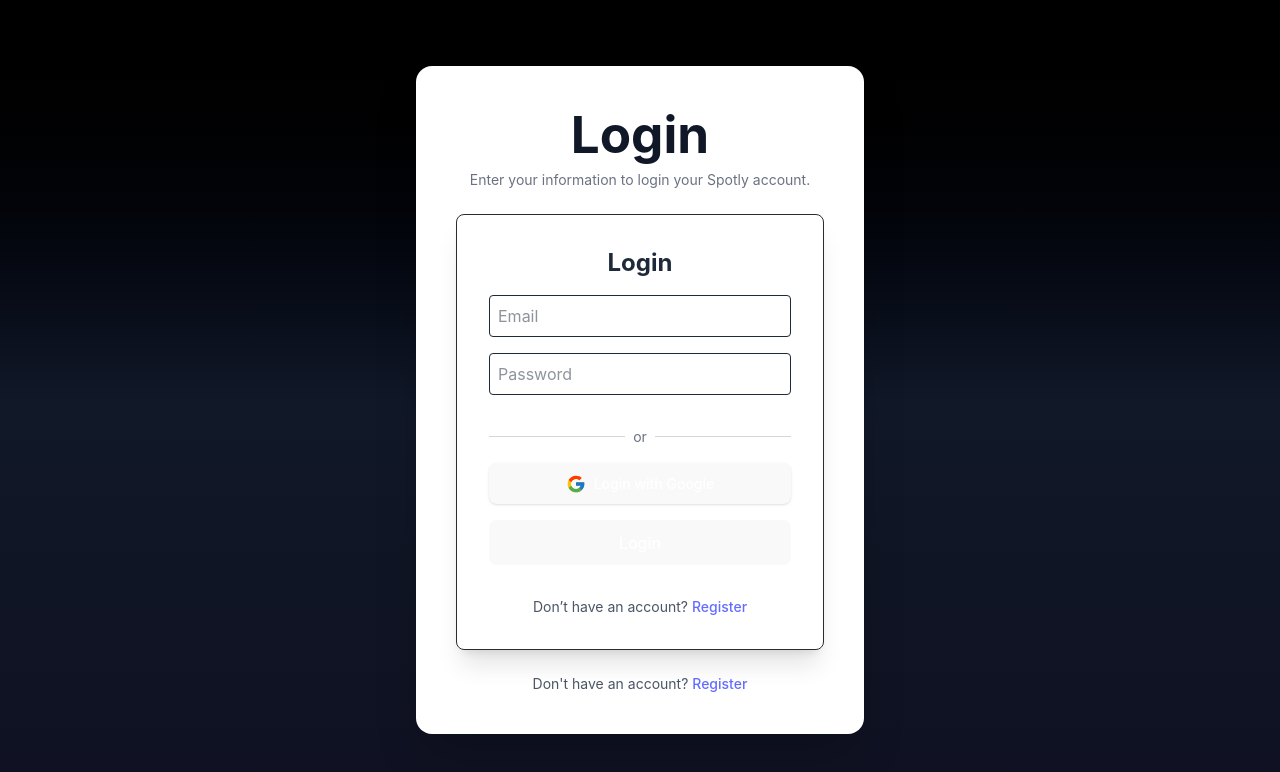
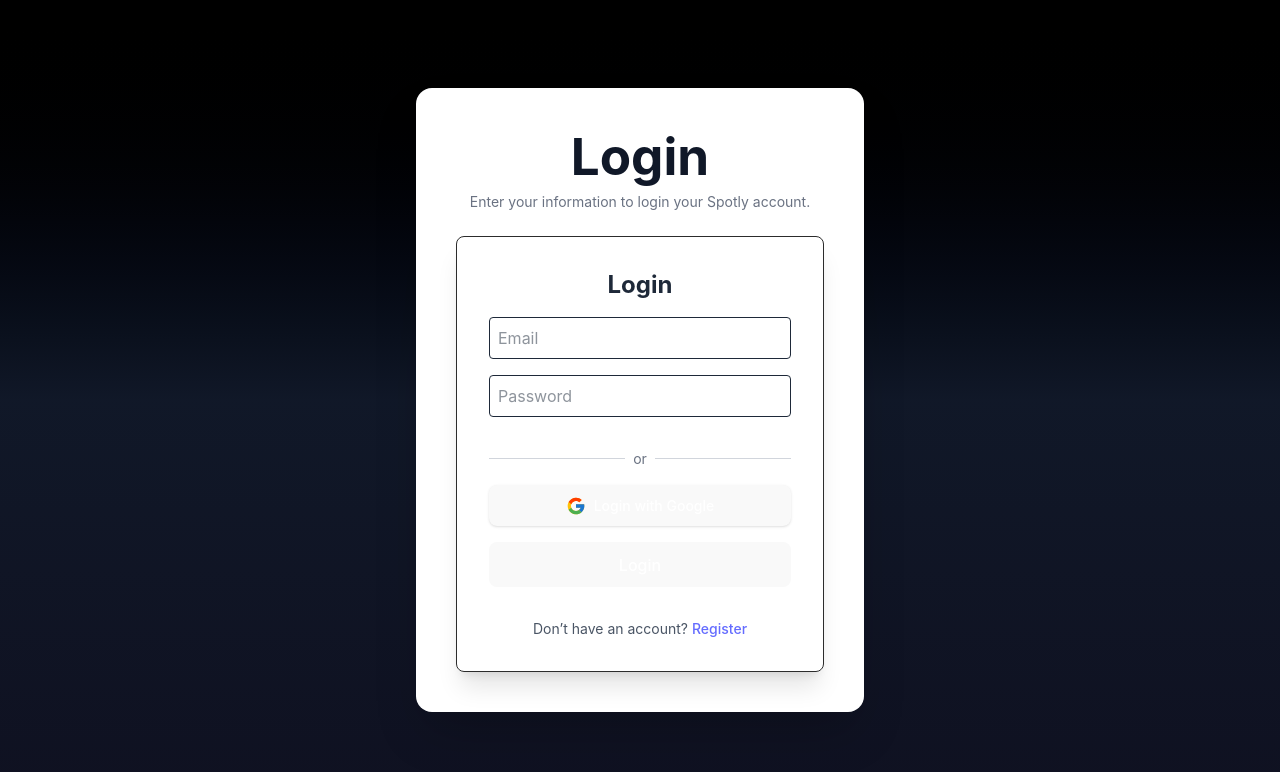
Before and after one commit to Keon24/Spotly-Frontend, a React (Vite) app: page /login in a window 1280 px wide. Shown: the top 772 px of the page. Built offline with nearby package versions, Linux system fonts and the light colour scheme; no server answers.

Commit message:
Remove duplicate 'Don't have an account?' text from LoginPage

```diff
--- a/src/pages/LoginPage.tsx
+++ b/src/pages/LoginPage.tsx
@@ -11,14 +11,6 @@ export default function LoginPage() {
 
 
         <LoginForm />
-
-
-        <p className="text-center text-sm text-gray-600 mt-6">
-          Don't have an account?{" "}
-          <Link to="/register" className="text-indigo-400 hover:text-indigo-300 transition-colors font-medium">
-            Register
-          </Link>
-        </p>
       </div>
     </div>
   );
```
